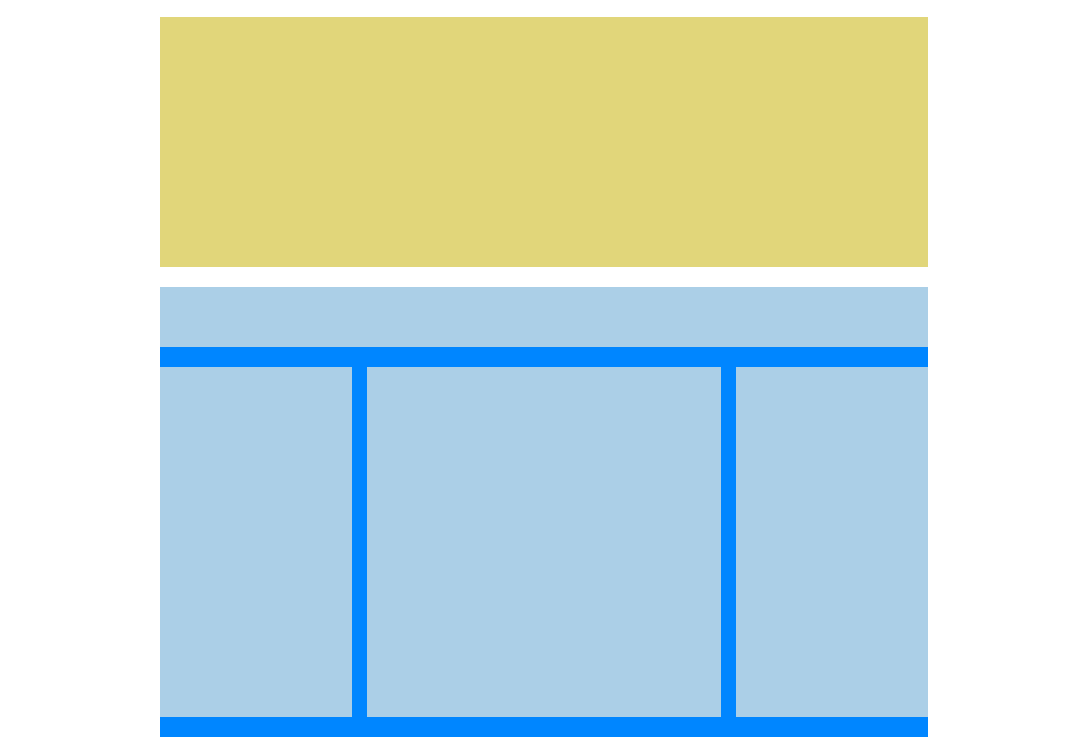
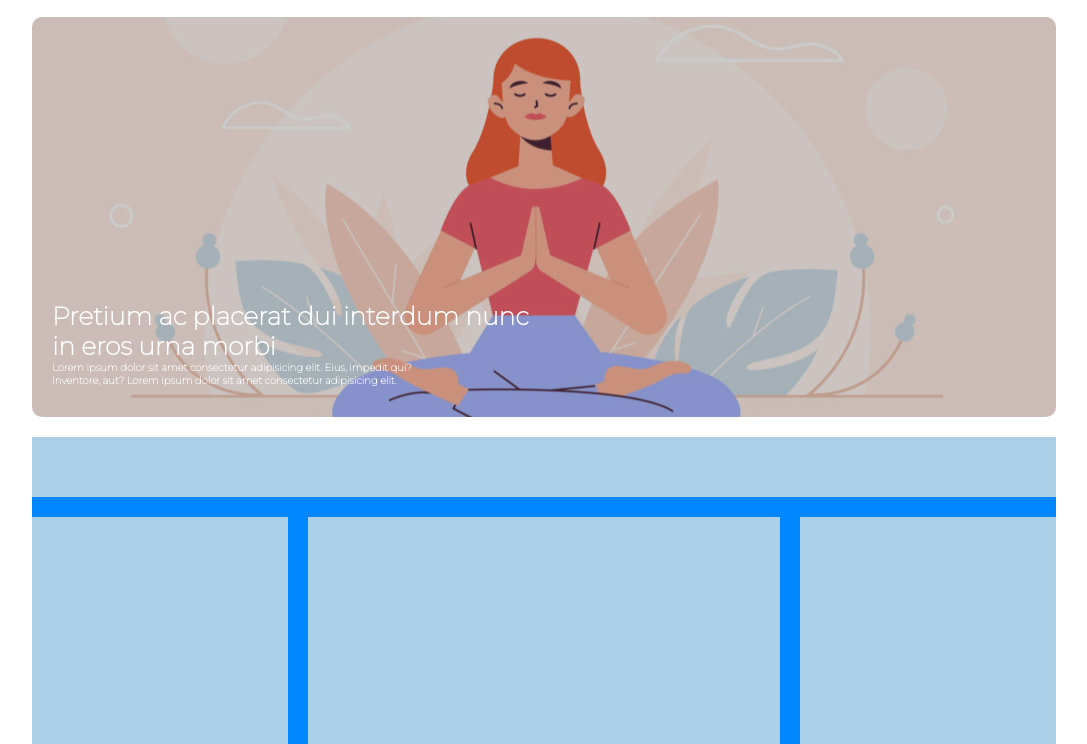
Before and after one commit to N4kka/htmlcss-wp, a plain HTML site: page index.html in a window 1280 px wide. Shown: the part 101-845 px from the top of the page, without its empty margins (96-1183 px from the left). Drawn offline with Linux system fonts and the light colour scheme.

Commit message:
first-banner: image & description added+layover & border-radius

```diff
--- a/css/style.css
+++ b/css/style.css
@@ -31,7 +31,7 @@ img {
 }
 
 .container {
-    width: 60%;
+    width: 80%;
     margin: 0 auto;
     max-width: 1400px;
 }
@@ -77,8 +77,38 @@ img {
 
 /* MAIN */
 .banner {
-    height: 250px;
-    background-color: #e1d67a;
+    height: 400px;
+    background-image: url(../img/banner.jpg);
+    background-size: cover;
+    background-position: center;
+    object-fit: cover;
+    border-radius: 1em;
+    overflow: hidden;
+    position: relative;
+}
+
+.layover {
+    position: absolute;
+    top: 0;
+    left: 0;
+    width: 100%;
+    height: 100%;
+    background-color: rgba(0, 0, 0, .2);
+}
+
+.banner-text {
+    color: white;
+    position: absolute;
+    bottom: 30px;
+    left: 20px;
+}
+
+.banner-text h2{
+    font-size: 2.5em;
+}
+
+.banner-text p {
+    font: 1,5em;
 }
 
 .content {
--- a/index.html
+++ b/index.html
@@ -29,7 +29,18 @@
         <!-- MAIN -->
         <main class="mb-1">
             <!-- FIRST SECTION -->
-            <section class="banner mb-2"></section>
+            <section class="banner mb-2">
+                <div class="layover"></div>
+                <div class="banner-text">
+                    <h2>Pretium ac placerat dui interdum nunc
+                    <br>
+                    in eros urna morbi</h2>
+                    <h4>Lorem ipsum dolor sit amet consectetur adipisicing elit. Eius, impedit qui?
+                    <br>
+                    Inventore, aut? Lorem ipsum dolor sit amet consectetur adipisicing elit.
+                    </h4>
+                </div>
+            </section>
 
             <!-- SECOND SECTION -->
             <section class="content">
```
